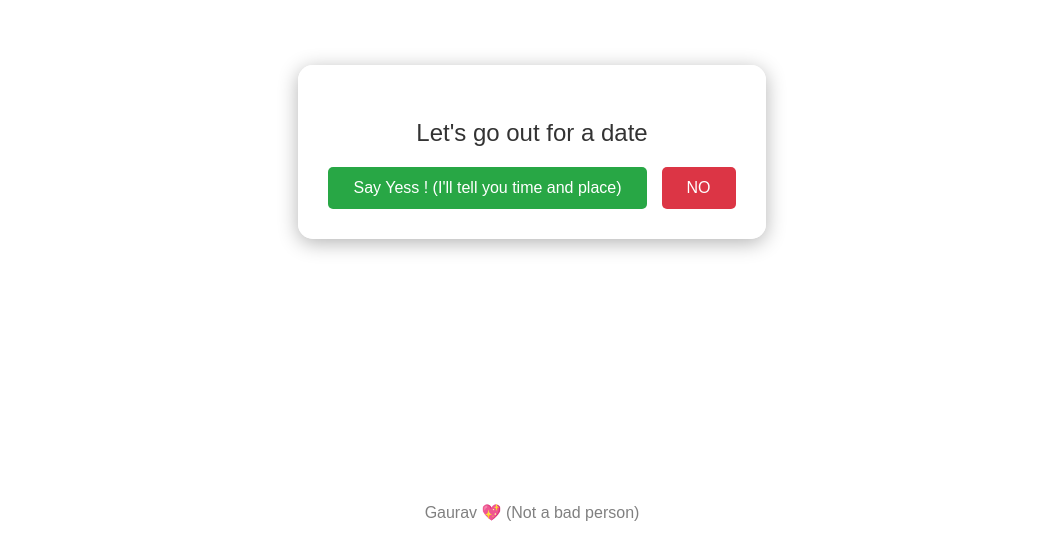
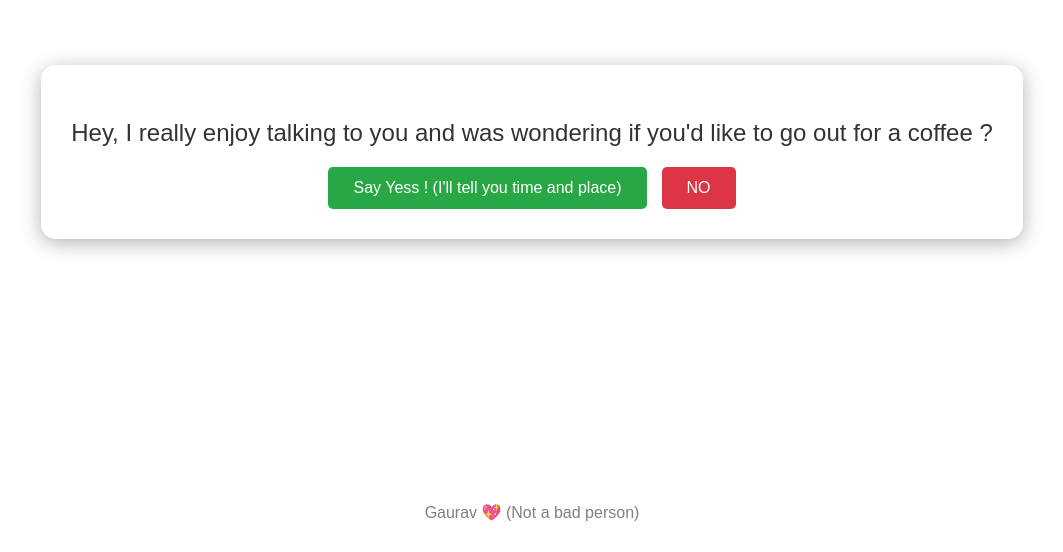
Before and after one commit to gvrv03/Approach, a plain HTML site: page pages/date.html in a window 1280 px wide. Shown: the part 248-800 px from the top of the page, without its empty margins (108-1171 px from the left). Drawn offline with Linux system fonts and the light colour scheme.

Commit message:
change title of date

```diff
--- a/pages/date.html
+++ b/pages/date.html
@@ -112,7 +112,7 @@
 
 <body>
     <div class="popup">
-        <p>Let's go out for a date</p>
+        <p>Hey, I really enjoy talking to you and was wondering if you'd like to go out for a coffee ?</p>
         <div class="button-container">
             <button id="yesButton">Say Yess ! (I'll tell you time and place)</button>
             <button id="noButton">NO</button>
```
